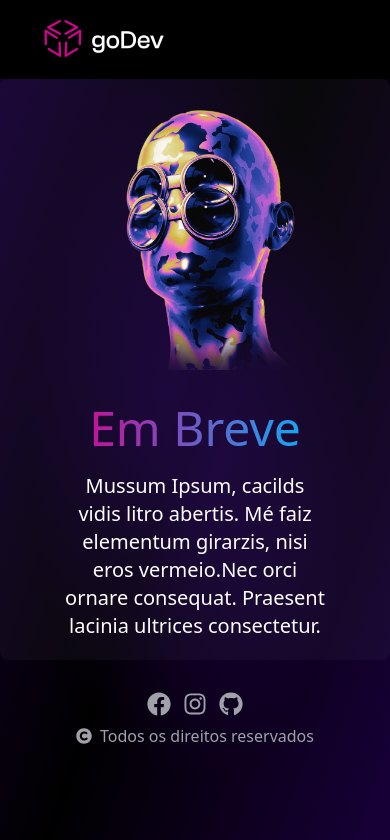
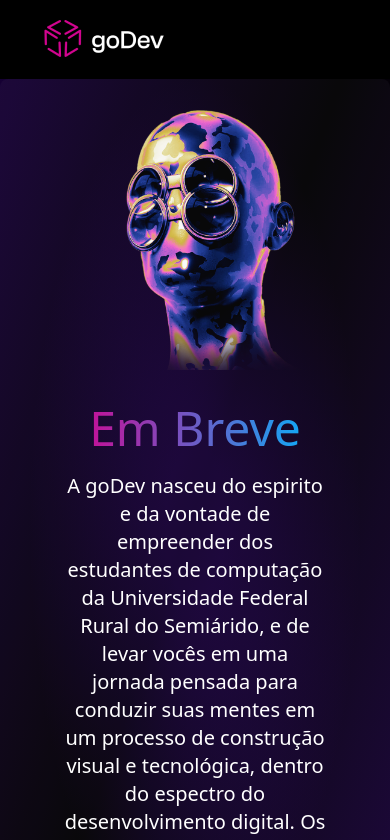
Before and after one commit to GuilhermeSegattoo/inforGerencial-landpage, a Next.js app: page / in a window 390 px wide. Shown: the top 840 px of the page. Built offline with nearby package versions, Linux system fonts and the light colour scheme.

Commit message:
refact. responsivo

```diff
--- a/pages/index.tsx
+++ b/pages/index.tsx
@@ -16,9 +16,8 @@ const Home: NextPage = () => {
       <main className='relative min-h-screen'>
         <div className="flex flex-col relative min-h-screen h-full">
           <Header />
-          <div style={{height:'calc(100vh - 80px)'}}>
             <div className='lg:px-32 lg:py-10 lg:h-5/6 block'>
-              <div className="relative grid px-16 py-5 lg:grid-cols-2 lg:px-24 lg:py-24 items-center text-white justify-between
+              <div className=" max-w-max relative grid px-16 py-5 lg:grid-cols-2 lg:px-24 lg:py-24 items-center text-white justify-between
                 bg-zinc-400/5 rounded-lg h-full ">
                 <div className="order-last md:order-none">
                   <h1 className="bg-textGradient text-5xl md:text-6xl lg:text-7xl text-clip
@@ -26,8 +25,7 @@ const Home: NextPage = () => {
                   text-transparent bg-clip-text my-5">
                     Em Breve
                   </h1>
-                  <p className="text-white text-xl text-center md:text-justify">Mussum Ipsum, cacilds vidis litro abertis. Mé faiz elementum girarzis,
-                    nisi eros vermeio.Nec orci ornare consequat. Praesent lacinia ultrices consectetur.</p>
+                  <p className="text-white text-xl text-center md:text-justify">A goDev nasceu do espirito e da vontade de empreender dos estudantes de computação da Universidade Federal Rural do Semiárido, e de levar vocês em uma jornada pensada para conduzir suas mentes em um processo de construção visual e tecnológica, dentro do espectro do desenvolvimento digital. Os olhos estão abrindo, e a você não vai querer perder esse nascimento.</p>
                 </div>
                 <div className="flex items-center justify-center">
                   {/*<img src="./assets/fontImage.png" width={400} alt=""/>*/}
@@ -36,7 +34,6 @@ const Home: NextPage = () => {
               </div>
             </div>
             <Footer />
-          </div>
         </div>
       </main>
 
```
